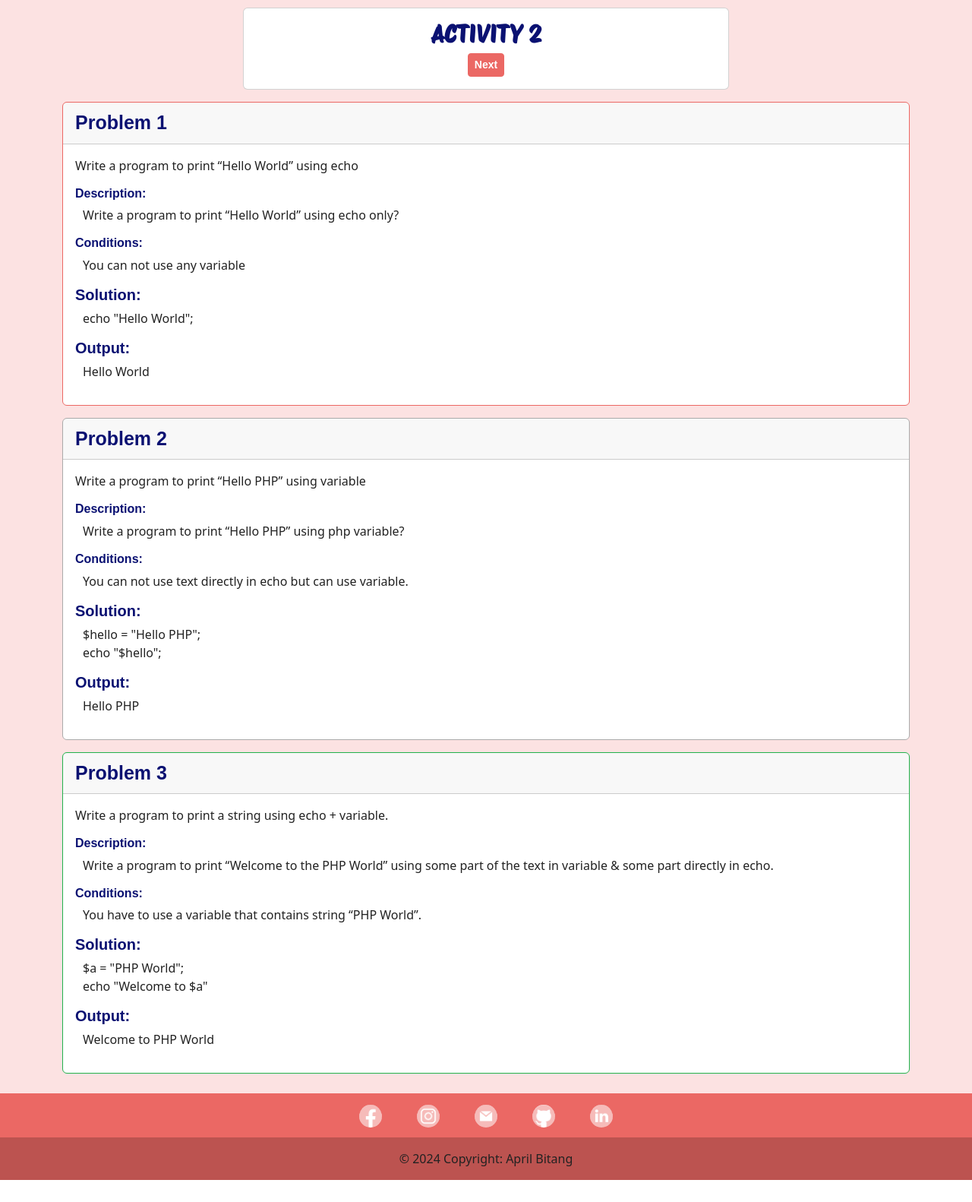
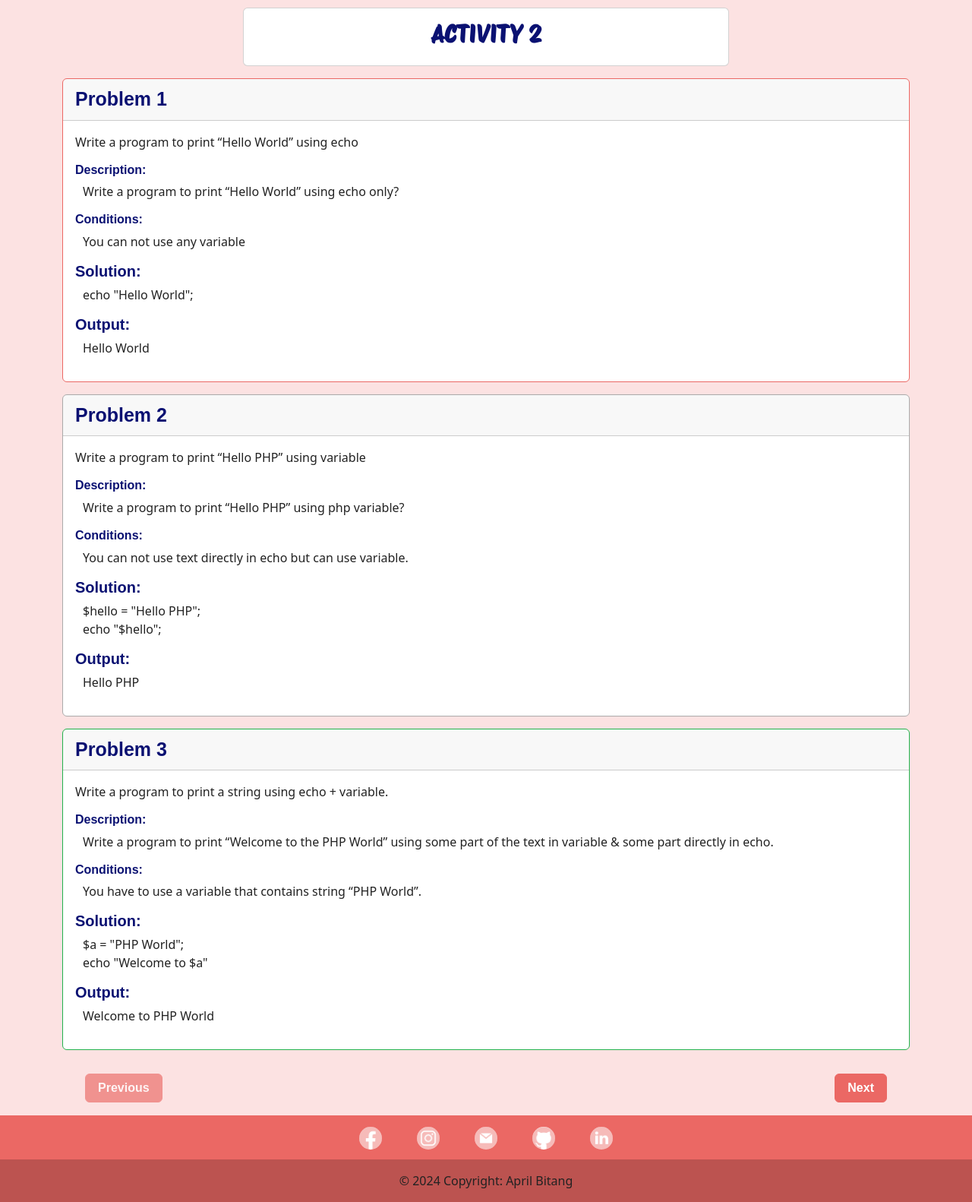
Before and after one commit to MsEphryll/SimpleWebSite, a PHP site: page /act2.php in a window 1280 px wide. Shown: the part 59-1641 px from the top of the page at 76% size. Before the commit the page ends 1612 px from the top, so only its background shows below. Run offline with PHP 8.4, Linux system fonts and the light colour scheme; some web fonts are replaced.

Commit message:
Update act2.php
moved the buttons at the bottom.

```diff
--- a/act2.php
+++ b/act2.php
@@ -40,15 +40,31 @@
   p.txt {
     margin-left: 10px;
   }
+
+  #secfoot{
+ background-color: #fce2e2;
+ padding:30px;
+}
+
+#prevnex {
+  border-style: hidden;
+}
+
+#prev {
+  float: left;
+  display: grid;
+  margin-top: -15px;
+}
+
+.next {
+  float:right;
+  display: grid;
+}
 </style>
 
 <div class="card btn-primary mb-3" id="actTitle";>
 <div class="card-body">
   <h2 class="act">ACTIVITY 2</h2>
-  <div class="links">
-
-    <a href="act3.php" class="next"><button type="button" class="btn btn-primary btn-sm">Next</button></a>
-  </div>
 </div>
 </div>
 
@@ -140,4 +156,13 @@
   </div>
 </div>
 
+<div id="secfoot">
+<div   id="prevnex";>
+  <div class="links">
+    <a href="#" class="prev"> <button type="button" class="btn btn-primary disabled" id="prev">Previous</button></a>
+
+    <a href="act3.php" class="next"> <button type="button" class="btn btn-primary" id="prev">Next</button></a>
+  </div>
+</div>
+</div>
 <?php include 'templates/footer.php' ?>
```
